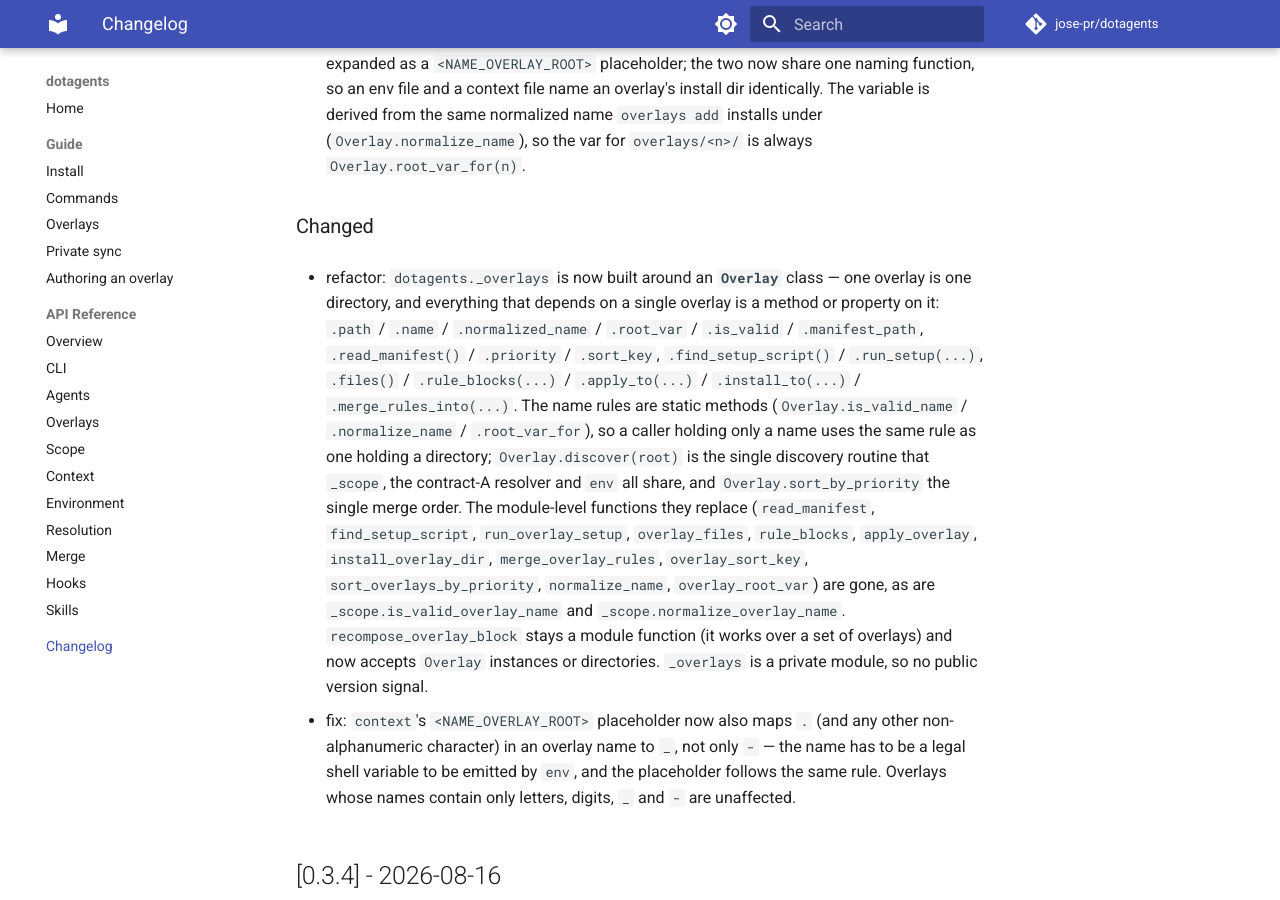
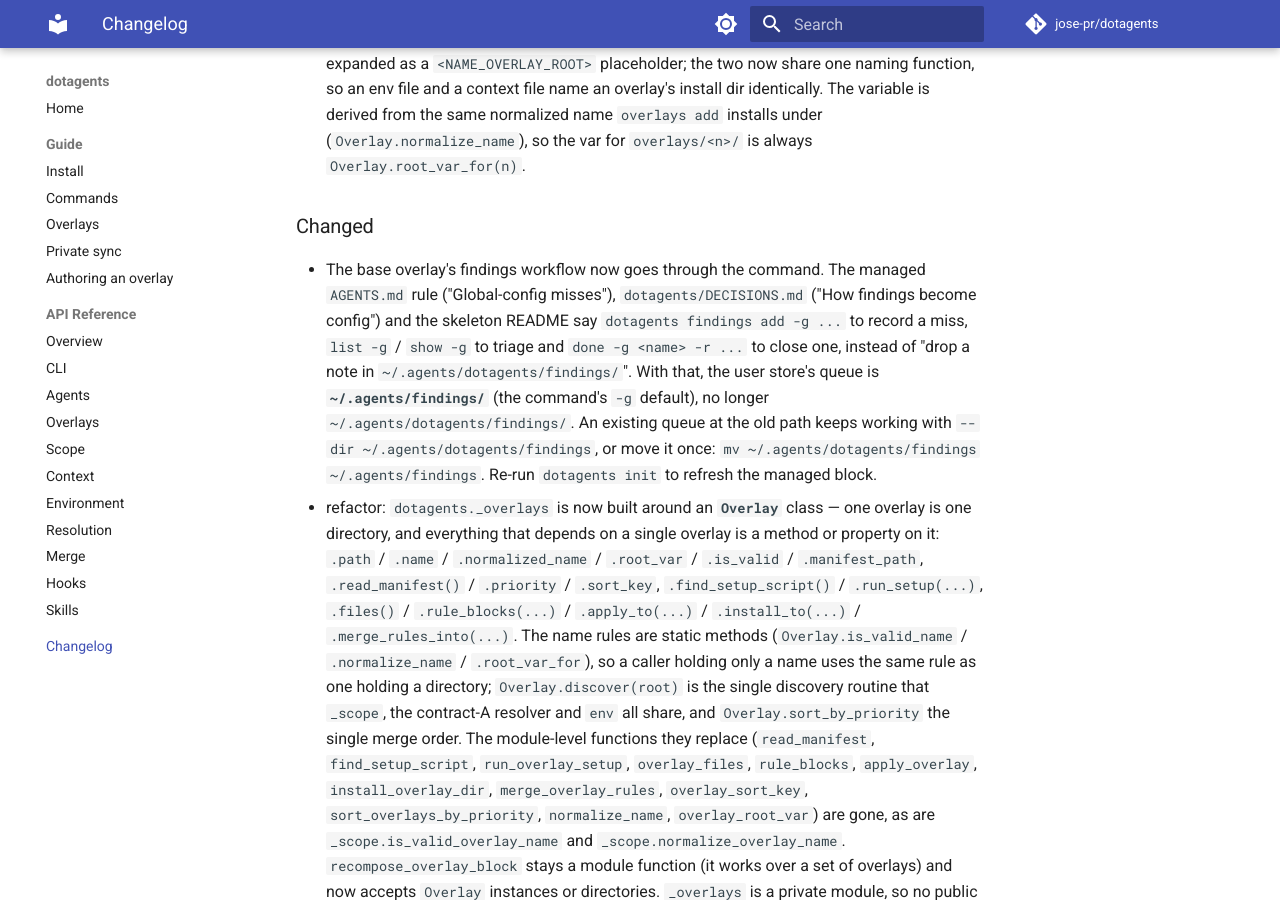
Before and after one commit to jose-pr/dotagents, an MkDocs documentation site: the page built from docs/changelog.md, in a window 1280 px wide and 900 px high, scrolled down 968 px. Built offline with MkDocs 1.6.1 and Material for MkDocs 9.7.7, drawn with Linux system fonts in a browser that asks for light colours; comment, search, counter and statistics services are not loaded.

Commit message:
docs: base overlay findings workflow goes through the findings command
The managed AGENTS.md rule, dotagents/DECISIONS.md and the skeleton README
say `dotagents findings add -g` / `list -g` / `done -g` instead of "drop a
note in ~/.agents/dotagents/findings/". The user store's queue is therefore
~/.agents/findings/, the command's -g default; an existing queue at the old
path keeps working with --dir or can be moved once.

```diff
--- a/CHANGELOG.md
+++ b/CHANGELOG.md
@@ -42,6 +42,17 @@ and this project adheres to [Semantic Versioning](https://semver.org/).
 
 ### Changed
 
+- The base overlay's findings workflow now goes through the command. The
+  managed `AGENTS.md` rule ("Global-config misses"), `dotagents/DECISIONS.md`
+  ("How findings become config") and the skeleton README say
+  `dotagents findings add -g ...` to record a miss, `list -g` / `show -g` to
+  triage and `done -g <name> -r ...` to close one, instead of "drop a note in
+  `~/.agents/dotagents/findings/`". With that, the user store's queue is
+  **`~/.agents/findings/`** (the command's `-g` default), no longer
+  `~/.agents/dotagents/findings/`. An existing queue at the old path keeps
+  working with `--dir ~/.agents/dotagents/findings`, or move it once:
+  `mv ~/.agents/dotagents/findings ~/.agents/findings`. Re-run `dotagents init`
+  to refresh the managed block.
 - refactor: `dotagents._overlays` is now built around an **`Overlay`** class —
   one overlay is one directory, and everything that depends on a single
   overlay is a method or property on it: `.path` / `.name` / `.normalized_name`
```
Also changed, not shown: docs/guide/commands.md (+3 -0 lines), src/dotagents/_overlay/AGENTS.md (+5 -3 lines), src/dotagents/_overlay/README.md (+6 -4 lines), src/dotagents/_overlay/dotagents/DECISIONS.md (+9 -5 lines).
